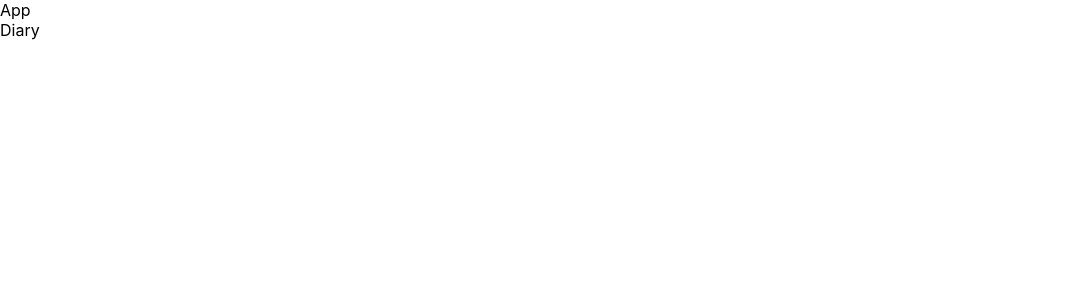
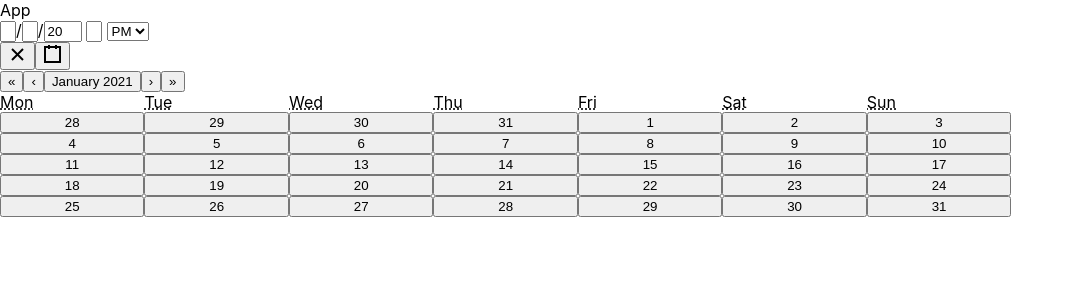
Before and after one commit to n7-remax/react-diary, a React (Create React App) app: page / in a window 1280 px wide. Shown: the top 300 px of the page, without its empty margins (0-1074 px from the left). Built offline with nearby package versions, Linux system fonts and the light colour scheme.

Commit message:
rewrite Diary component

```diff
--- a/src/components/Diary/Diary.tsx
+++ b/src/components/Diary/Diary.tsx
@@ -1,13 +1,20 @@
-import { Component } from "react";
+import { useState } from "react";
+import DateTimePicker from "react-datetime-picker";
 
-class Diary extends Component {
-    render() {
-        return (
-            <div className="diary">Diary</div>
-
-        )
-    }
-}
-
+const Diary = () => {
+  const [date, onDateChange] = useState(new Date());
+  console.log(date);
+  return (
+    <div className="diary">
+      <DateTimePicker
+        value={date}
+        onChange={onDateChange}
+        isCalendarOpen={true}
+        maxDetail="hour"
+        locale="en-EN"
+      />
+    </div>
+  );
+};
 
 export default Diary;
```
Also changed, not shown: 1 other file (tests, documents, lock files or other folders).
